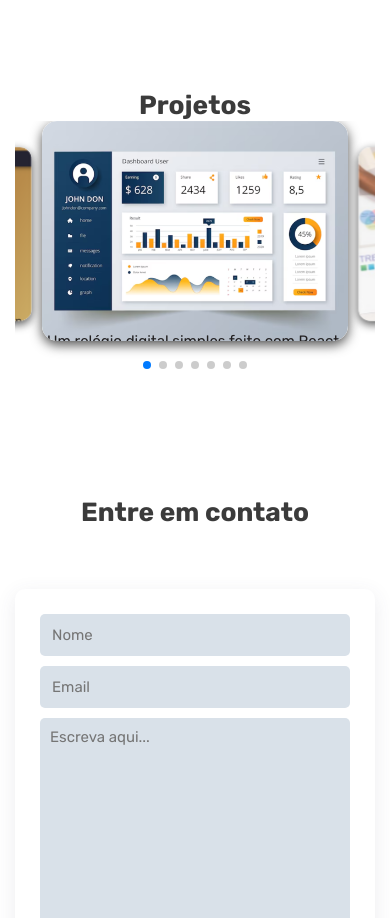
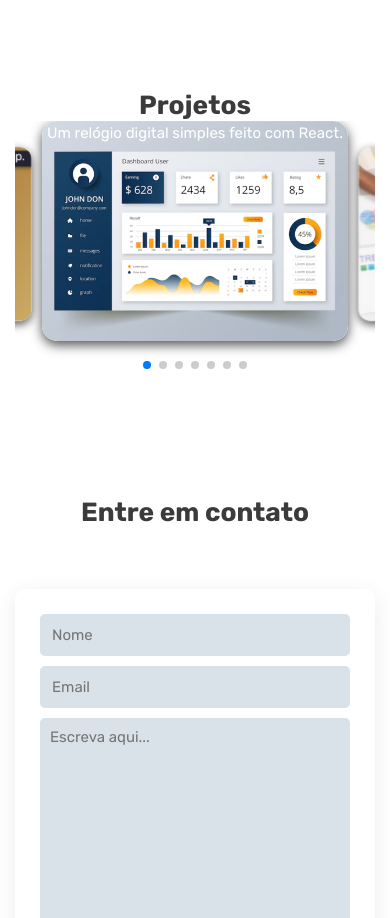
Before and after one commit to ismaelvieira12/Portifolio, a React (Vite) app: page / in a window 390 px wide. Shown: the part 3440-4358 px from the top of the page. Built offline with nearby package versions, Linux system fonts and the light colour scheme; a web font is replaced by a local one.

Commit message:
Conncertando layout mobile

```diff
--- a/src/components/portifolio/portifolio.css
+++ b/src/components/portifolio/portifolio.css
@@ -167,6 +167,9 @@
 
   .description{
     position: absolute;
+    color: #ffffff;
+    top: 0;
+    z-index: 2;
   }
   /* Descrição com delay maior */
   .swiper-slide-active .cards .descrition {
```
